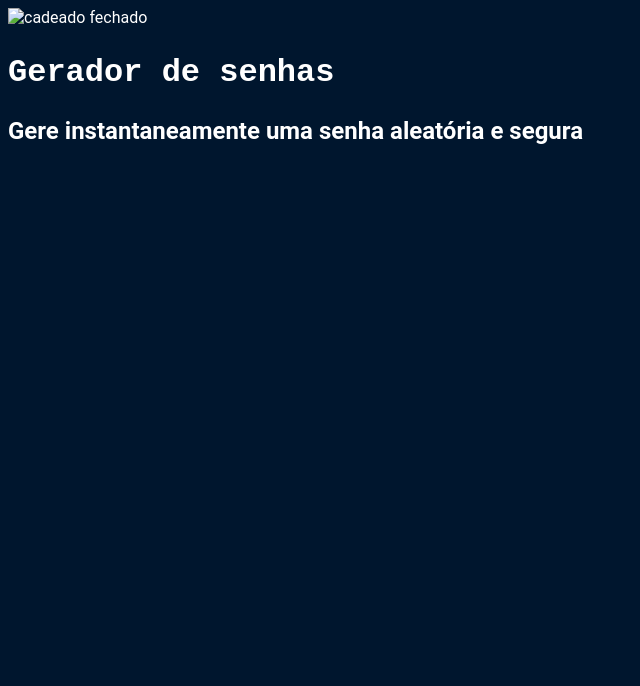
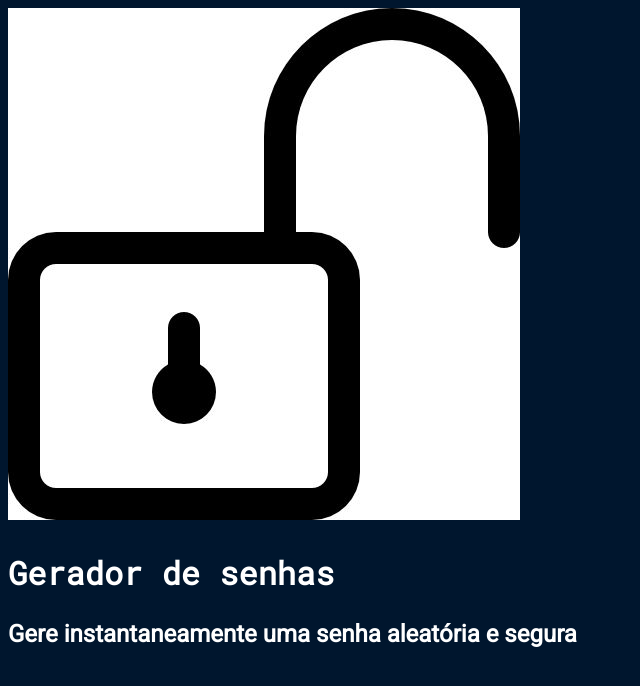
Before and after one commit to kamillinha1/kamille-chaveiro, a plain HTML site: page index.html in a window 1280 px wide. Shown: the whole page, without its empty margins (0-640 px from the left). Drawn offline with Linux system fonts and the light colour scheme.

Commit message:
Add files via upload

```diff
--- a/index.html
+++ b/index.html
@@ -1,14 +1,19 @@
 <!DOCTYPE html>
 <html lang="pt-BR">
+
 <head>
     <meta charset="UTF-8">
     <meta name="viewport" content="width=device-width, initial-scale=1.0">
     <title>Gerador de senhas</title>
     <link rel="stylesheet" href="style.css">
 </head>
+
 <body>
-    <img src="unlock.svg" alt="cadeado fechado">
-    <h2 class="titulo-principal">Gerador de senhas</h2>
-    <h3 class="titulo-secundario">Gere instantaneamente uma senha aleatória e segura</h3>
+    <div class="conteudo-titulo">
+        <img src="cadeado.jpg" alt="cadeado fechado">
+        <h2 class="titulo-principal">Gerador de senhas</h2>
+        <h3 class="titulo-secundario">Gere instantaneamente uma senha aleatória e segura</h3>
+    </div>
 </body>
+
 </html>
--- a/style.css
+++ b/style.css
@@ -1,3 +1,5 @@
+@import url("https://fonts.googleapis.com/css2?family=Roboto&family=Roboto+Mono&display=swap");
+
 :root{
     --branco: white;
     --cor-de-fundo: #00162E;
```
Also changed, not shown: cadeado.jpg (added).
